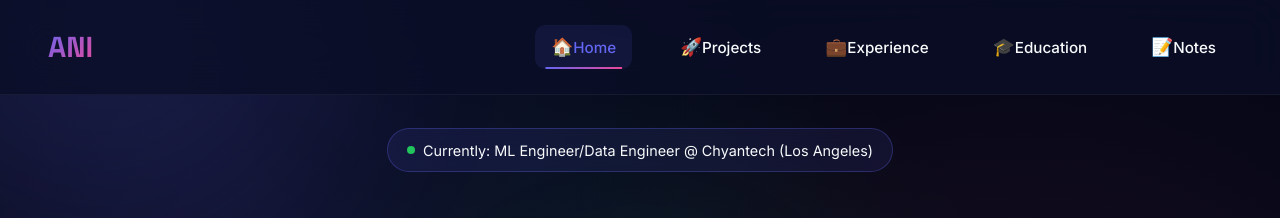
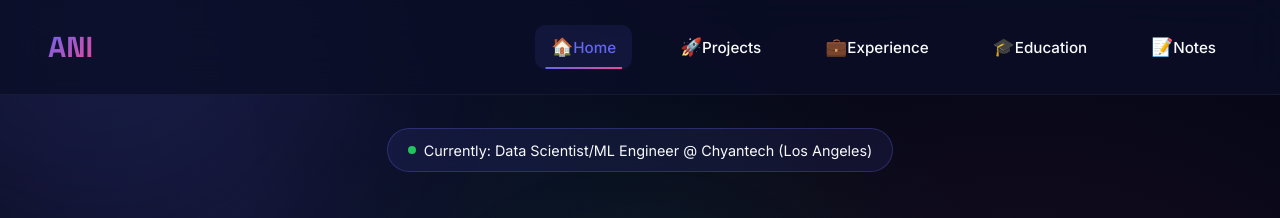
Before and after one commit to anjankrishna07/newportfolio, a React (Vite) app: page / in a window 1280 px wide. Shown: the top 218 px of the page. Built offline with nearby package versions, Linux system fonts and the light colour scheme.

Commit message:
Update job title to Data Scientist/ML Engineer

```diff
--- a/src/pages/Home.jsx
+++ b/src/pages/Home.jsx
@@ -58,7 +58,7 @@ const Home = () => {
             whileHover={{ scale: 1.05 }}
           >
             <span className="pulse-dot"></span>
-            <span>Currently: ML Engineer/Data Engineer @ Chyantech (Los Angeles)</span>
+            <span>Currently: Data Scientist/ML Engineer @ Chyantech (Los Angeles)</span>
           </motion.div>
 
           <motion.h1
```
